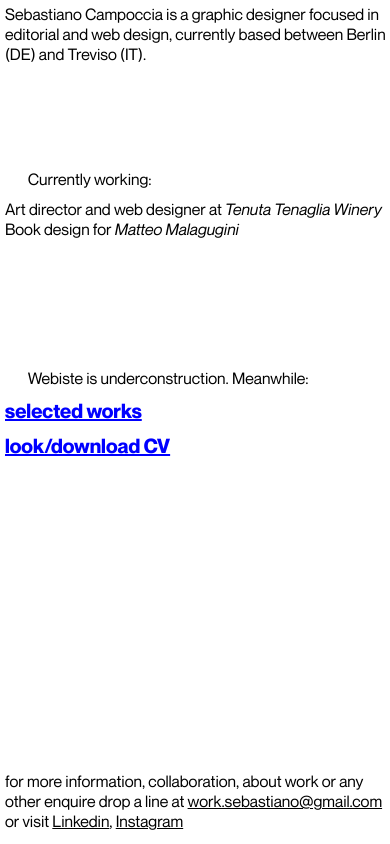
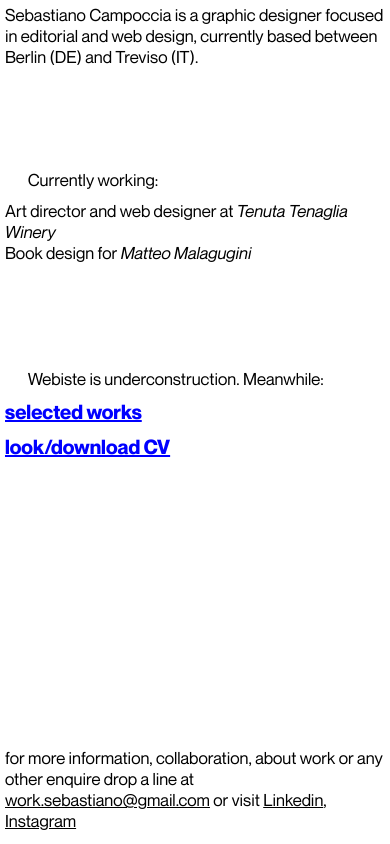
Before and after one commit to f-invidia98/Seba, a plain HTML site: page index.html in a window 390 px wide. Drawn offline with Linux system fonts and the light colour scheme.

Commit message:
try testo

```diff
--- a/seba_style.css
+++ b/seba_style.css
@@ -193,7 +193,7 @@ a.plain_link:visited, a.plain_link:hover, a.plain_link:active, a.plain_link:link
 @media only screen and (max-width: 740px) {
 
   body{
-    font-size: 12pt;
+    font-size: 2vh;
   }
 
   .break_desktop{
```
